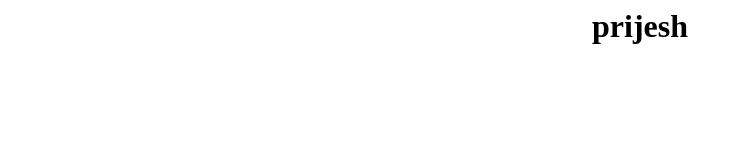
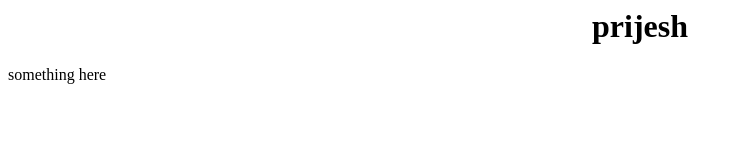
Before and after one commit to Prijeshtj/project24, a plain HTML site: page index.html in a window 1280 px wide. Shown: the whole page, without its empty margins (0-743 px from the left). Drawn offline with Linux system fonts and the light colour scheme.

Commit message:
feat: modified the htm to hold parah

```diff
--- a/index.html
+++ b/index.html
@@ -1,3 +1,7 @@
 <center>
-<h1> prijesh </h1>
+    <h1> prijesh </h1>
 </center>
+
+<p>
+    something here
+</p>
```
